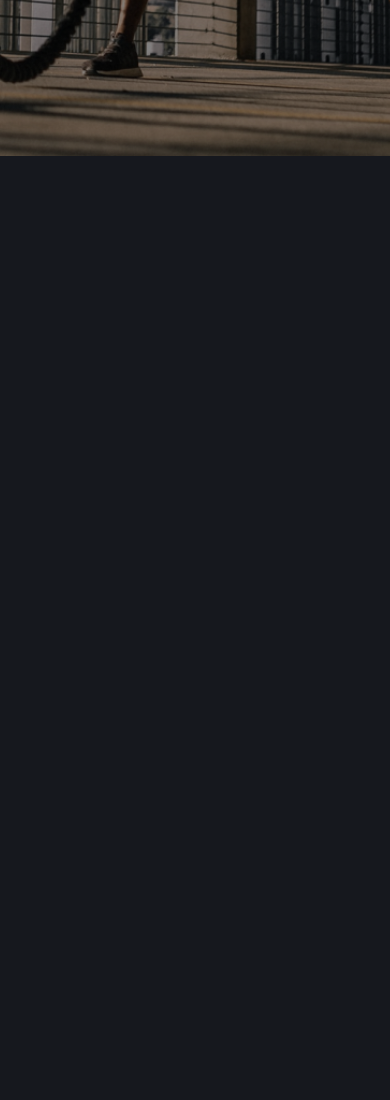
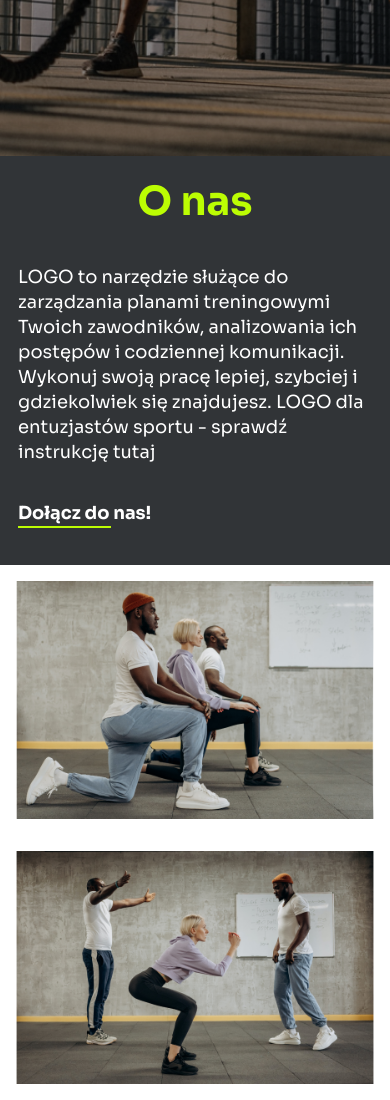
Before and after one commit to Splitu/Fitness-Website, a website: page index.html in a window 390 px wide. Shown: the part 688-1788 px from the top of the page. Before the commit the page ends 844 px from the top, so only its background shows below. Drawn offline with Linux system fonts and the light colour scheme.

Commit message:
Created aboutus section for mobiles

```diff
--- a/index.html
+++ b/index.html
@@ -41,7 +41,28 @@
         </div>
     </div>
 
-    <script src="/dist/js/main.min.js"></script>
+    <main>
+        <section class="section about-us">
+            <h2 class="section__heading">O nas</h2>
+            <div class="about-us__textbox">
+                <p class="about-us__text">LOGO to narzędzie służące do zarządzania planami treningowymi Twoich
+                    zawodników,
+                    analizowania ich postępów i codziennej komunikacji. Wykonuj swoją pracę lepiej, szybciej i
+                    gdziekolwiek
+                    się znajdujesz. LOGO dla entuzjastów sportu - sprawdź instrukcję tutaj</p>
+                <a href="#contact" class="about-us__text about-us__link">Dołącz do nas!</a>
+            </div>
+            <div class="about-us__box">
+                <img src="../dist/img/aboutus1.png" alt="Dwoje ludzi robiących pompki patrzących na siebie."
+                    class="about-us__img about-us__img--desktop">
+                <img src=" ../dist/img/aboutus2.png" alt="Ćwiczacy ludzie w pozycji klęczącej na jednej nodze."
+                    class="about-us__img">
+                <img src="../dist/img/aboutus3.png" alt="Ćwiczący ludzie wykonujący różne pozy." class="about-us__img">
+            </div>
+        </section>
+    </main>
+
+    <script src=" /dist/js/main.min.js"></script>
 </body>
 
 </html>
--- a/src/sass/main.scss
+++ b/src/sass/main.scss
@@ -1,4 +1,5 @@
 @use "./utilities/colors" as c;
+@use "./utilities/components";
 *,
 *::before,
 *::after {
@@ -33,35 +34,6 @@ body {
 	font-size: 3.2rem;
 	margin: 20px;
 	font-weight: 600;
-}
-
-.burger {
-	position: absolute;
-	width: 40px;
-	right: 0;
-	margin: 20px;
-	border: none;
-	outline: none;
-	background: none;
-	cursor: pointer;
-	z-index: 1000;
-	&__lines {
-		height: 4px;
-		margin: 8px 0;
-		background-color: c.$main-color;
-		transition: width 0.3s;
-		&-line2 {
-			width: 30px;
-		}
-		&-line3 {
-			width: 20px;
-		}
-	}
-	&:hover {
-		.burger__lines {
-			width: 40px;
-		}
-	}
 }
 
 //NAV
@@ -125,7 +97,6 @@ body {
 		url(/dist/img/header.png);
 	background-size: cover;
 	background-position: 85%;
-	background-attachment: fixed;
 	text-align: center;
 	&__title {
 		display: flex;
@@ -155,6 +126,53 @@ body {
 	100% {
 		opacity: 1;
 		transform: translateY(0px);
+	}
+}
+
+//MAIN
+//ABOUTUS
+.about-us {
+	&__textbox {
+		height: 300px;
+		width: 100vw;
+	}
+	&__text {
+		color: c.$pure-white;
+		line-height: 25px;
+		font-size: 1.8rem;
+		margin: 1em 1em;
+	}
+	&__link {
+		display: inline-block;
+		text-decoration: none;
+		font-weight: bold;
+		&::after {
+			content: "";
+			display: block;
+			width: 70%;
+			height: 2px;
+			bottom: 0;
+			left: 0;
+			background-color: c.$main-color;
+			transition: width 0.3s;
+		}
+		&:hover::after {
+			width: 100%;
+		}
+	}
+	&__box {
+		background-color: c.$pure-white;
+		width: 100vw;
+		display: flex;
+		flex-direction: column;
+		align-items: center;
+	}
+	&__img {
+		width: 100%;
+		padding: 1em;
+		&--desktop {
+			display: none;
+		}
 	}
 }
 
--- a/src/sass/utilities/_colors.scss
+++ b/src/sass/utilities/_colors.scss
@@ -1,4 +1,4 @@
-$page-color: rgba(22, 24, 30, 1);
+$page-color: rgba(49, 52, 55, 1);
 $main-color: rgba(188, 253, 3, 1);
 $secondary-color: rgba(120, 130, 1, 1);
 $dark: rgba(20, 27, 41, 1);
--- a/src/sass/utilities/_components.scss
+++ b/src/sass/utilities/_components.scss
@@ -0,0 +1,40 @@
+@use "./colors" as c;
+
+.burger {
+	position: absolute;
+	width: 40px;
+	right: 0;
+	margin: 20px;
+	border: none;
+	outline: none;
+	background: none;
+	cursor: pointer;
+	z-index: 1000;
+	&__lines {
+		height: 4px;
+		margin: 8px 0;
+		background-color: c.$main-color;
+		transition: width 0.3s;
+		&-line2 {
+			width: 30px;
+		}
+		&-line3 {
+			width: 20px;
+		}
+	}
+	&:hover {
+		.burger__lines {
+			width: 40px;
+		}
+	}
+}
+
+.section {
+	width: 100vw;
+	&__heading {
+		color: c.$main-color;
+		text-align: center;
+		padding: 0.5em 0;
+		font-size: 4rem;
+	}
+}
```
Also changed, not shown: dist/css/main.min.css, dist/img/aboutus1.png (added), dist/img/aboutus2.png (added), dist/img/aboutus3.png (added), src/img/aboutus1.png (added), src/img/aboutus2.png (added), src/img/aboutus3.png (added), 1 other file.
